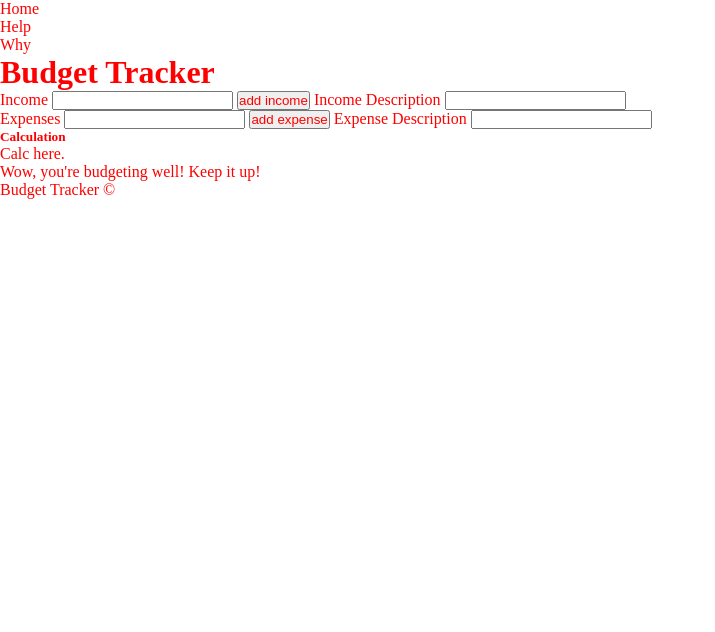
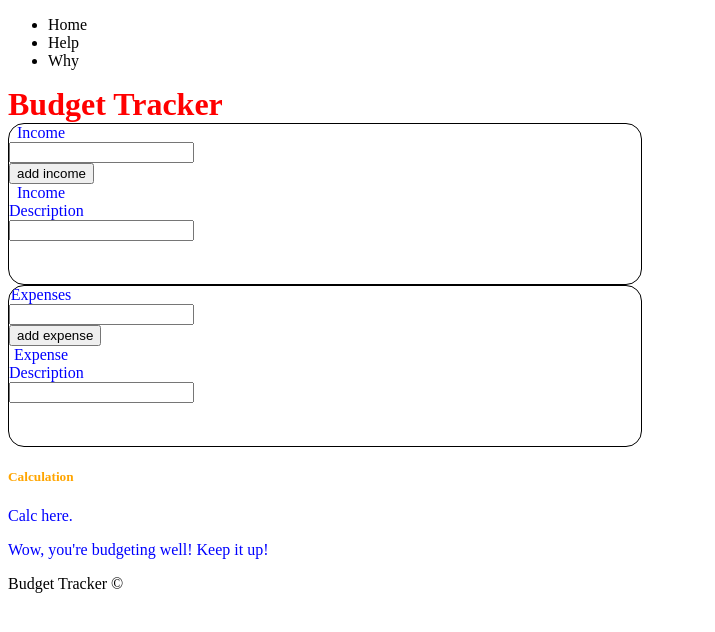
Before and after one commit to supernova147/Budget_Tracker, a website: page index.html in a window 1280 px wide. Shown: the whole page, without its empty margins (0-715 px from the left). Drawn offline with Linux system fonts and the light colour scheme.

Commit message:
[CHECKPOINT]---Starting on JS.

```diff
--- a/main.scss
+++ b/main.scss
@@ -1,9 +1,36 @@
 /* Write in SASS/SCSS. */
 
 $primary-color: red;
+$secondary-color: blue;
+$tertiary-color: yellow;
 
-* {
+.budget_tracker--ui {
+    display: grid;
+    grid-template-columns: 4rem 4rem;
+    grid-template-rows: 5rem 5rem;
+    margin-top: 0rem;
+    border: solid rgb(0, 0, 0) 0.1rem;
+    border-radius: 1rem;
+    overflow: hidden;
+    background-color: white;
+    color: $secondary-color;
+    width: 50%;
+    text-align: center;
+    align-content: center;
+    align-self: center;
+}
+
+.budget_tracker--title {
     margin: 0;
     padding: 0;
-    color: red;
+    color: $primary-color;
 }
+
+
+.budget_tracker--result {
+    color: $secondary-color;
+}
+
+.budget_tracker--header {
+    color: orange;
+}
--- a/script.js
+++ b/script.js
@@ -2,7 +2,7 @@
 /*
 Be able to input fields to enter income & expense descriptions
 ^ same with amounts
-add buttons to add incoem and expenses
+add buttons to add income and expenses
 --Display total budget income & expenses on UI (DOM)
 ---
 Budget calculation
@@ -27,3 +27,12 @@ encapsulate the budget-related functionality within the budget class
 utilize object-oriented programming principles such as encapsulation, inheritance, or polymorphism
 in implementation
 */
+
+//Important vars below - Established to capture income, expenses; and calc result.
+
+let income = document.getElementById("income");
+let income_description = document.getElementById("income_des");
+let expense = document.getElementById("expenses");
+let expenses_description = document.getElementById("expenses_des");
+
+let calc_result = document.getElementById("calc_result");
```
Also changed, not shown: style.css.
